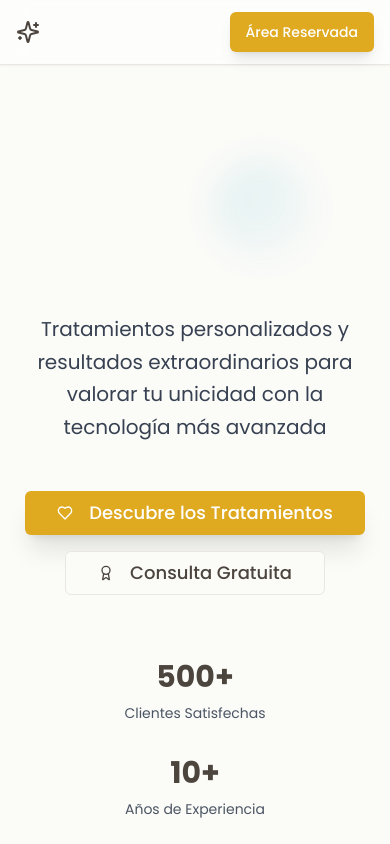
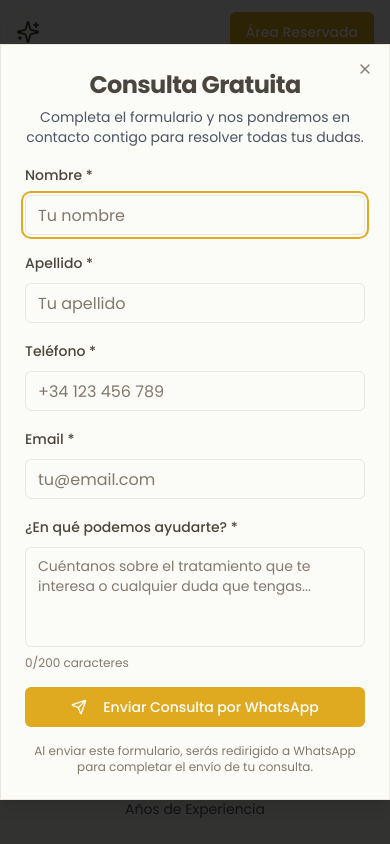
Before and after one commit to AlleBono/estetica-clienti-controllo, a React (Vite) app: page / in a window 390 px wide. Both pictures are taken after a click on the button "Consulta Gratuita". Shown: the top 844 px of the page. Built offline with nearby package versions, Linux system fonts and the light colour scheme.

Commit message:
Add free consultation form
Implement a free consultation form with fields for name, surname, phone, email, and a 200-word text area for inquiries. The form should submit data to the web app's administration WhatsApp number.

```diff
--- /dev/null
+++ b/src/components/forms/ConsultationForm.tsx
@@ -0,0 +1,233 @@
+
+import React, { useState } from 'react';
+import { useForm } from 'react-hook-form';
+import { zodResolver } from '@hookform/resolvers/zod';
+import * as z from 'zod';
+import {
+  Dialog,
+  DialogContent,
+  DialogDescription,
+  DialogHeader,
+  DialogTitle,
+} from '@/components/ui/dialog';
+import {
+  Form,
+  FormControl,
+  FormField,
+  FormItem,
+  FormLabel,
+  FormMessage,
+} from '@/components/ui/form';
+import { Input } from '@/components/ui/input';
+import { Textarea } from '@/components/ui/textarea';
+import { Button } from '@/components/ui/button';
+import { useToast } from '@/hooks/use-toast';
+import { Send } from 'lucide-react';
+
+const formSchema = z.object({
+  nombre: z.string().min(2, 'El nombre debe tener al menos 2 caracteres'),
+  apellido: z.string().min(2, 'El apellido debe tener al menos 2 caracteres'),
+  telefono: z.string().min(9, 'El teléfono debe tener al menos 9 dígitos'),
+  email: z.string().email('Ingresa un email válido'),
+  consulta: z.string()
+    .min(10, 'La consulta debe tener al menos 10 caracteres')
+    .max(200, 'La consulta no puede exceder 200 caracteres'),
+});
+
+type FormData = z.infer<typeof formSchema>;
+
+interface ConsultationFormProps {
+  open: boolean;
+  onOpenChange: (open: boolean) => void;
+}
+
+export default function ConsultationForm({ open, onOpenChange }: ConsultationFormProps) {
+  const [isSubmitting, setIsSubmitting] = useState(false);
+  const { toast } = useToast();
+
+  const form = useForm<FormData>({
+    resolver: zodResolver(formSchema),
+    defaultValues: {
+      nombre: '',
+      apellido: '',
+      telefono: '',
+      email: '',
+      consulta: '',
+    },
+  });
+
+  const handleSubmit = async (data: FormData) => {
+    setIsSubmitting(true);
+
+    try {
+      // Número de WhatsApp de administración (formato internacional sin +)
+      const phoneNumber = '34123456789'; // Cambiar por el número real
+
+      // Formatear el mensaje para WhatsApp
+      const message = `*Nueva Consulta Gratuita - EstheticaClinic*
+
+*Datos del Cliente:*
+• Nombre: ${data.nombre} ${data.apellido}
+• Teléfono: ${data.telefono}
+• Email: ${data.email}
+
+*Consulta:*
+${data.consulta}
+
+*Fecha:* ${new Date().toLocaleDateString('es-ES', {
+        year: 'numeric',
+        month: 'long',
+        day: 'numeric',
+        hour: '2-digit',
+        minute: '2-digit'
+      })}`;
+
+      // Crear URL de WhatsApp
+      const whatsappUrl = `https://wa.me/${phoneNumber}?text=${encodeURIComponent(message)}`;
+
+      // Abrir WhatsApp en una nueva ventana
+      window.open(whatsappUrl, '_blank');
+
+      toast({
+        title: "¡Consulta enviada!",
+        description: "Te hemos redirigido a WhatsApp para completar el envío.",
+      });
+
+      // Limpiar formulario y cerrar modal
+      form.reset();
+      onOpenChange(false);
+
+    } catch (error) {
+      console.error('Error al enviar consulta:', error);
+      toast({
+        title: "Error",
+        description: "Hubo un problema al procesar tu consulta. Inténtalo de nuevo.",
+        variant: "destructive",
+      });
+    } finally {
+      setIsSubmitting(false);
+    }
+  };
+
+  const watchedConsulta = form.watch('consulta');
+  const consultaLength = watchedConsulta?.length || 0;
+
+  return (
+    <Dialog open={open} onOpenChange={onOpenChange}>
+      <DialogContent className="sm:max-w-[500px] max-h-[90vh] overflow-y-auto">
+        <DialogHeader>
+          <DialogTitle className="text-2xl font-bold text-clinic-deep-gold">
+            Consulta Gratuita
+          </DialogTitle>
+          <DialogDescription className="text-gray-600">
+            Completa el formulario y nos pondremos en contacto contigo para resolver todas tus dudas.
+          </DialogDescription>
+        </DialogHeader>
+
+        <Form {...form}>
+          <form onSubmit={form.handleSubmit(handleSubmit)} className="space-y-4">
+            <div className="grid grid-cols-1 md:grid-cols-2 gap-4">
+              <FormField
+                control={form.control}
+                name="nombre"
+                render={({ field }) => (
+                  <FormItem>
+                    <FormLabel>Nombre *</FormLabel>
+                    <FormControl>
+                      <Input placeholder="Tu nombre" {...field} />
+                    </FormControl>
+                    <FormMessage />
+                  </FormItem>
+                )}
+              />
+
+              <FormField
+                control={form.control}
+                name="apellido"
+                render={({ field }) => (
+                  <FormItem>
+                    <FormLabel>Apellido *</FormLabel>
+                    <FormControl>
+                      <Input placeholder="Tu apellido" {...field} />
+                    </FormControl>
+                    <FormMessage />
+                  </FormItem>
+                )}
+              />
+            </div>
+
+            <FormField
+              control={form.control}
+              name="telefono"
+              render={({ field }) => (
+                <FormItem>
+                  <FormLabel>Teléfono *</FormLabel>
+                  <FormControl>
+                    <Input placeholder="+34 123 456 789" {...field} />
+                  </FormControl>
+                  <FormMessage />
+                </FormItem>
+              )}
+            />
+
+            <FormField
+              control={form.control}
+              name="email"
+              render={({ field }) => (
+                <FormItem>
+                  <FormLabel>Email *</FormLabel>
+                  <FormControl>
+                    <Input type="email" placeholder="tu@email.com" {...field} />
+                  </FormControl>
+                  <FormMessage />
+                </FormItem>
+              )}
+            />
+
+            <FormField
+              control={form.control}
+              name="consulta"
+              render={({ field }) => (
+                <FormItem>
+                  <FormLabel>¿En qué podemos ayudarte? *</FormLabel>
+                  <FormControl>
+                    <Textarea
+                      placeholder="Cuéntanos sobre el tratamiento que te interesa o cualquier duda que tengas..."
+                      className="min-h-[100px] resize-none"
+                      {...field}
+                    />
+                  </FormControl>
+                  <div className="flex justify-between items-center text-xs">
+                    <FormMessage />
+                    <span className={`${consultaLength > 200 ? 'text-destructive' : 'text-muted-foreground'}`}>
+                      {consultaLength}/200 caracteres
+                    </span>
+                  </div>
+                </FormItem>
+              )}
+            />
+
+            <Button
+              type="submit"
+              disabled={isSubmitting}
+              className="w-full bg-gradient-to-r from-clinic-gold to-clinic-deep-gold hover:from-clinic-deep-gold hover:to-clinic-gold"
+            >
+              {isSubmitting ? (
+                "Enviando..."
+              ) : (
+                <>
+                  <Send className="mr-2 h-4 w-4" />
+                  Enviar Consulta por WhatsApp
+                </>
+              )}
+            </Button>
+
+            <p className="text-xs text-center text-muted-foreground">
+              Al enviar este formulario, serás redirigido a WhatsApp para completar el envío de tu consulta.
+            </p>
+          </form>
+        </Form>
+      </DialogContent>
+    </Dialog>
+  );
+}
--- a/src/pages/public/Landing.tsx
+++ b/src/pages/public/Landing.tsx
@@ -1,10 +1,14 @@
+import { useState } from "react";
 import { Button } from "@/components/ui/button";
 import { Card, CardContent } from "@/components/ui/card";
 import { Link } from "react-router-dom";
 import MarketingIdeas from "@/components/marketing/MarketingIdeas";
+import ConsultationForm from "@/components/forms/ConsultationForm";
 import { Star, Sparkles, Heart, Award } from "lucide-react";
 
 export default function Landing() {
+  const [consultationFormOpen, setConsultationFormOpen] = useState(false);
+
   return (
     <div className="min-h-screen bg-gradient-to-br from-clinic-light-gold via-white to-clinic-background overflow-hidden">
       {/* Background decoration */}
@@ -49,7 +53,12 @@ export default function Landing() {
                   Descubre los Tratamientos
                 </a>
               </Button>
-              <Button variant="outline" size="lg" className="border-clinic-gold text-clinic-deep-gold hover:bg-clinic-gold/10 text-lg px-8 py-4 transform hover:scale-105 transition-all duration-300">
+              <Button
+                onClick={() => setConsultationFormOpen(true)}
+                variant="outline"
+                size="lg"
+                className="border-clinic-gold text-clinic-deep-gold hover:bg-clinic-gold/10 text-lg px-8 py-4 transform hover:scale-105 transition-all duration-300"
+              >
                 <Award className="mr-2 h-5 w-5" />
                 Consulta Gratuita
               </Button>
@@ -222,6 +231,12 @@ export default function Landing() {
           </div>
         </div>
       </footer>
+
+      {/* Consultation Form Modal */}
+      <ConsultationForm
+        open={consultationFormOpen}
+        onOpenChange={setConsultationFormOpen}
+      />
     </div>
   );
 }
```
